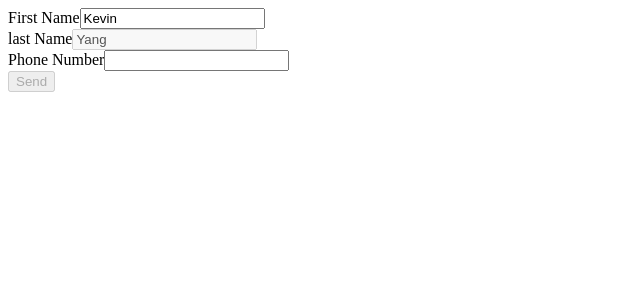
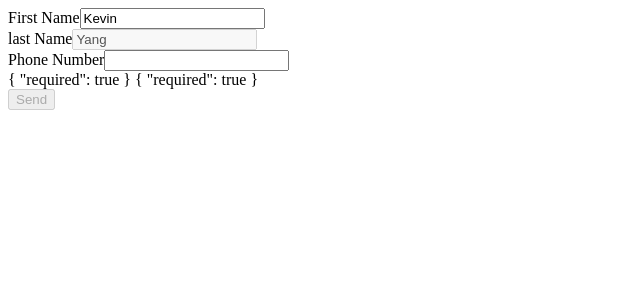
Before and after one commit to eriyu/rxjsworkshop, an Angular app: page / in a window 1280 px wide. Shown: the top 300 px of the page, without its empty margins (0-640 px from the left). Built offline with nearby package versions, Linux system fonts and the light colour scheme.

Commit message:
add error invalid

```diff
--- a/src/app/app.component.html
+++ b/src/app/app.component.html
@@ -11,5 +11,9 @@
     <label for="phoneNumber">Phone Number</label>
     <input type="text" name="phoneNumber" formControlName="phoneNumber"/>
   </div>
+  <div *ngIf="formData.controls?.phoneNumber?.invalid">
+    {{ formData.controls?.phoneNumber?.errors | json}}
+    {{ formData.get('phoneNumber')?.errors | json}}
+  </div>
   <button type="submit" [disabled]="formData.invalid">Send</button>
 </form>
--- a/src/app/app.component.ts
+++ b/src/app/app.component.ts
@@ -15,10 +15,14 @@ export class AppComponent {
   formData = new FormGroup({
     'firstName': new FormControl('Kevin', Validators.required),
     'lastName': new FormControl({value: 'Yang', disabled:true}),
-    'phoneNumber': new FormControl('', [
+    // 'phoneNumber': new FormControl('', [
+    //   Validators.required,
+    //   Validators.minLength(8)
+    // ])
+    'phoneNumber': new FormControl('', Validators.compose([
       Validators.required,
       Validators.minLength(8)
-    ])
+    ]))
   });
 
   send() {
```
